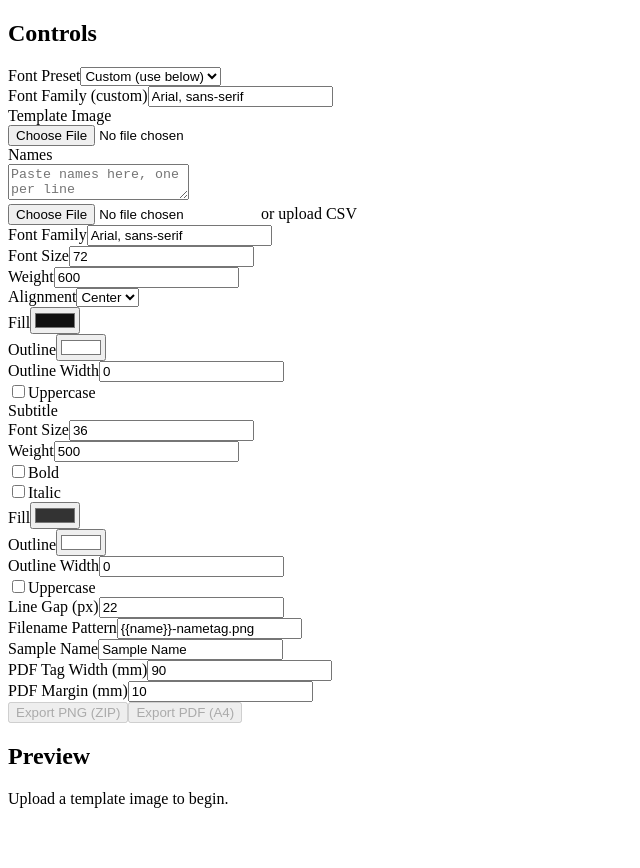
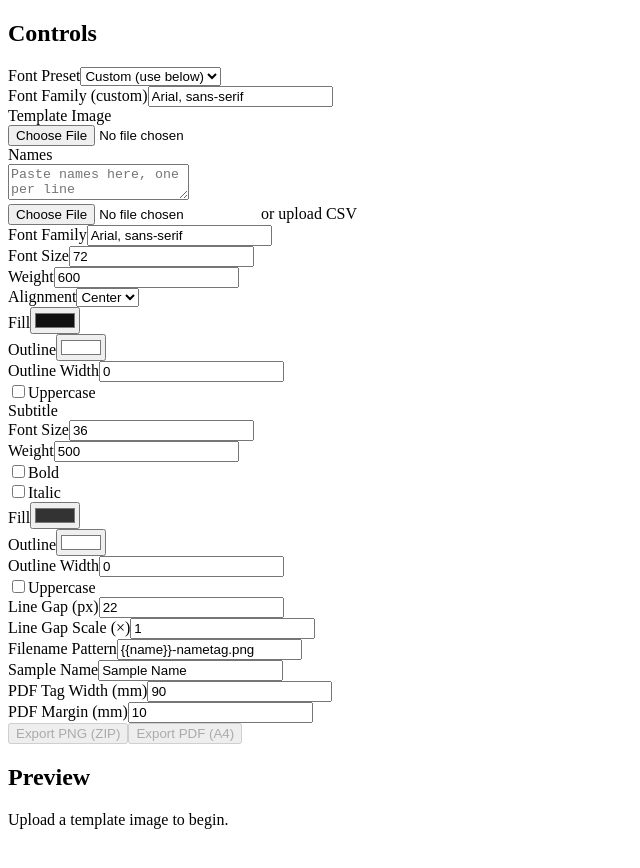
Before and after one commit to aliantod/name-tag-generator, a React (Vite) app in the folder name-tag-site/: page / in a window 1280 px wide. Shown: the top 868 px of the page, without its empty margins (0-640 px from the left). Built offline with nearby package versions, Linux system fonts and the light colour scheme; the HTML template or start-up script is replaced by a standard one.

Commit message:
feat(site): add line gap scale control; apply in preview and exports

```diff
--- a/name-tag-site/src/App.jsx
+++ b/name-tag-site/src/App.jsx
@@ -21,6 +21,7 @@
   subStrokeWidth: 0,
   subUppercase: false,
   lineGapPx: 22,
+  lineGapScale: 1,
   xPct: 50,
   yPct: 50,
   offsetX: 0,
@@ -135,6 +136,7 @@
         uppercase: st.subUppercase,
       },
       lineGapPx: st.lineGapPx,
+      lineGapScale: st.lineGapScale,
       canvasWidth: canvas.width,
       canvasHeight: canvas.height,
     })
@@ -201,6 +203,7 @@
           uppercase: st.subUppercase,
         },
         lineGapPx: st.lineGapPx,
+        lineGapScale: st.lineGapScale,
         canvasWidth: hc.width,
         canvasHeight: hc.height,
       })
@@ -257,6 +260,7 @@
           uppercase: st.subUppercase,
         },
         lineGapPx: st.lineGapPx,
+        lineGapScale: st.lineGapScale,
         canvasWidth: hc.width,
         canvasHeight: hc.height,
       })
@@ -429,6 +433,10 @@
               <label className="label">Line Gap (px)</label>
               <input type="number" className="input" value={st.lineGapPx} onChange={(e) => setSt({ ...st, lineGapPx: Number(e.target.value) })} />
             </div>
+            <div>
+              <label className="label">Line Gap Scale (×)</label>
+              <input type="number" step="0.1" min="0" className="input" value={st.lineGapScale} onChange={(e) => setSt({ ...st, lineGapScale: Number(e.target.value) })} />
+            </div>
           </div>
 
           <div className="grid grid-cols-2 gap-2">
--- a/name-tag-site/src/lib/export.ts
+++ b/name-tag-site/src/lib/export.ts
@@ -38,6 +38,7 @@
     nameStyle: TextStyle
     subtitleStyle: TextStyle
     lineGapPx: number
+    lineGapScale?: number
     canvasWidth: number
     canvasHeight: number
   }
@@ -53,6 +54,7 @@
     nameStyle,
     subtitleStyle,
     lineGapPx,
+    lineGapScale = 1,
     canvasWidth,
     canvasHeight,
   } = options
@@ -82,7 +84,7 @@
   if (hasSubtitle) {
     setFont(ctx, subtitleStyle)
     const subH = measureMiddleHeight(ctx, subTextRaw)
-    const ySub = yName + (nameH / 2) + lineGapPx + (subH / 2)
+    const ySub = yName + (nameH / 2) + (lineGapPx * lineGapScale) + (subH / 2)
     if (subtitleStyle.stroke && (subtitleStyle.strokeWidth || 0) > 0) {
       ctx.strokeStyle = subtitleStyle.stroke
       ctx.lineWidth = subtitleStyle.strokeWidth || 0
```
